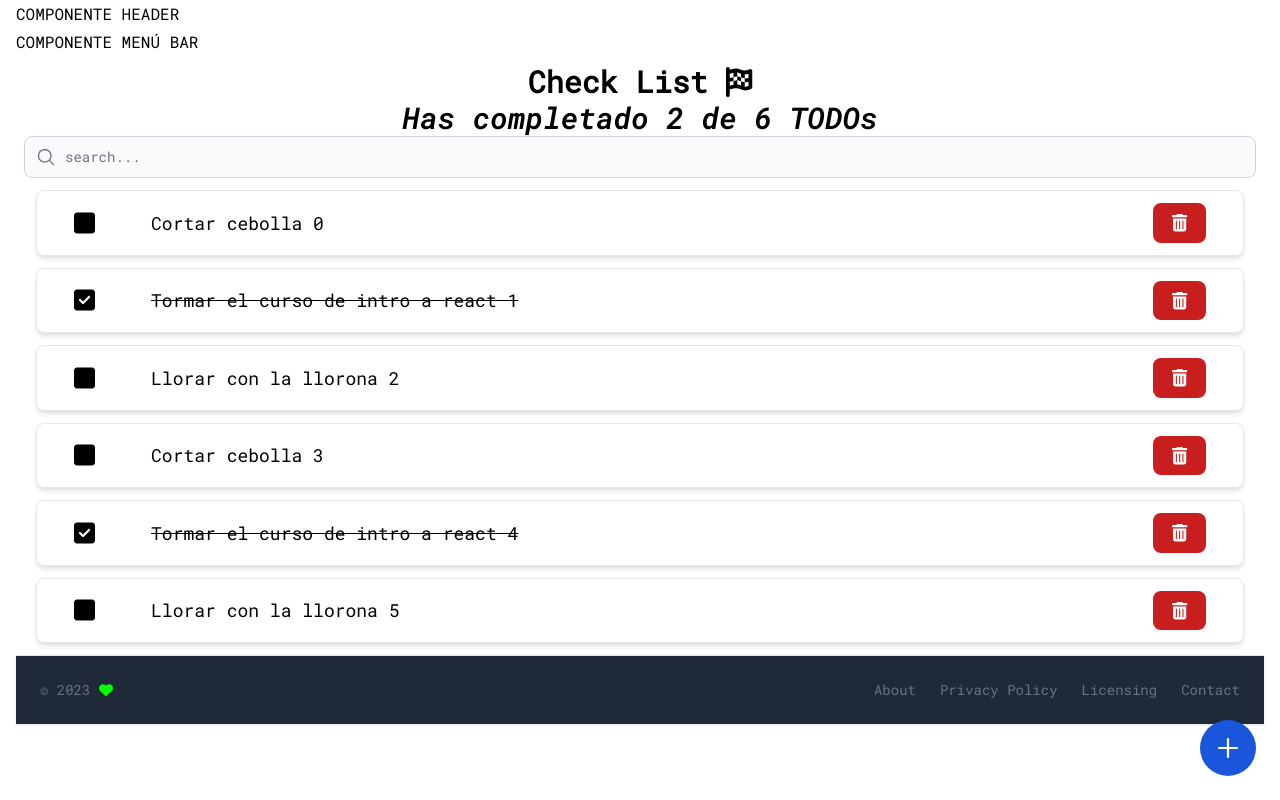
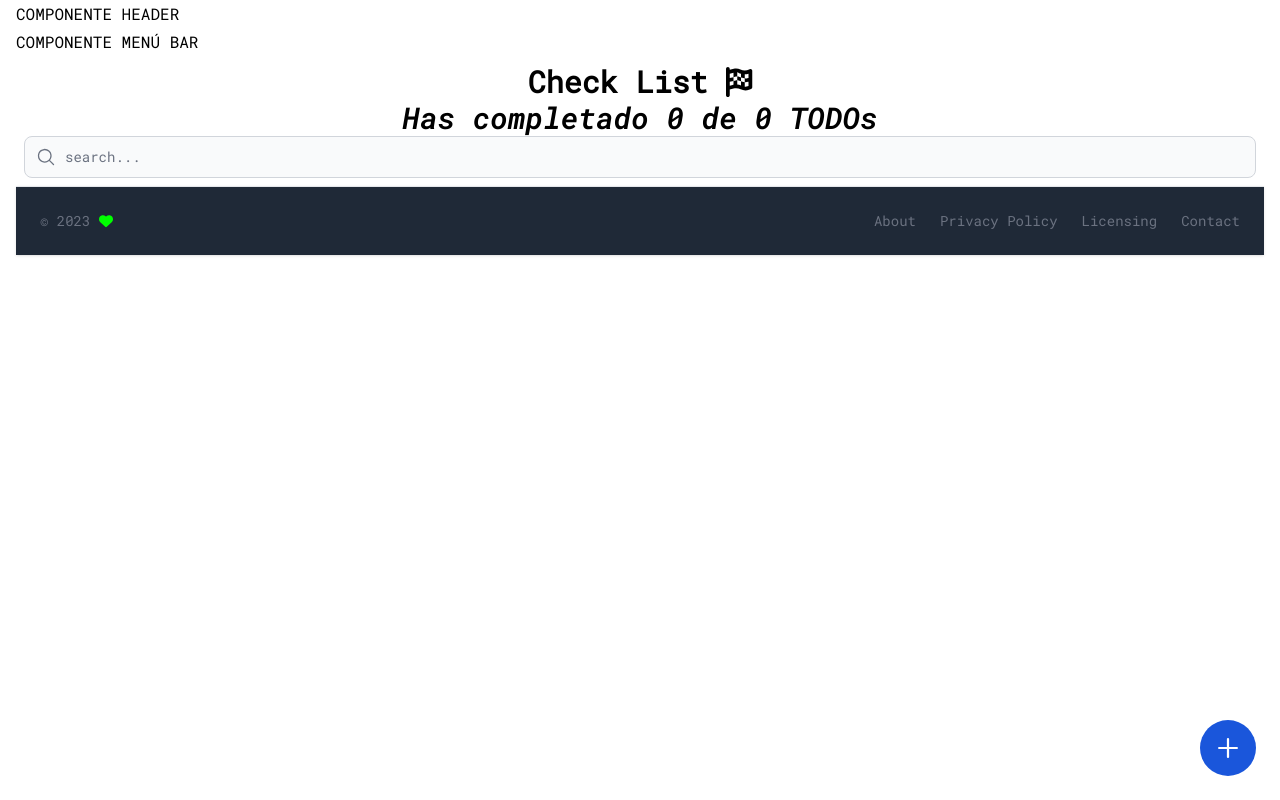
Before and after one commit to macknilan/todo-app-react, a React (Vite) app: page / in a window 1280 px wide. Built offline with nearby package versions, Linux system fonts and the light colour scheme.

Commit message:
:sparkles: [ADD] se agrega metodos para local storage...
y para persistencia en local storage

```diff
--- a/src/features/todos/components/TodoMain.jsx
+++ b/src/features/todos/components/TodoMain.jsx
@@ -4,17 +4,36 @@ import { TodoItem } from './TodoItem';
 import { TodoList } from './TodoList';
 import { TodoSearch } from './TodoSearch';
 
-const defaultTodos = [
-  { key: 0, text: 'Cortar cebolla 0', completed: false },
-  { key: 1, text: 'Tormar el curso de intro a react 1', completed: true },
-  { key: 2, text: 'Llorar con la llorona 2', completed: false },
-  { key: 3, text: 'Cortar cebolla 3', completed: false },
-  { key: 4, text: 'Tormar el curso de intro a react 4', completed: true },
-  { key: 5, text: 'Llorar con la llorona 5', completed: false },
-];
+// const defaultTodos = [
+//   { key: 0, text: 'Cortar cebolla 0', completed: false },
+//   { key: 1, text: 'Tormar el curso de intro a react 1', completed: true },
+//   { key: 2, text: 'Llorar con la llorona 2', completed: false },
+//   { key: 3, text: 'Cortar cebolla 3', completed: false },
+//   { key: 4, text: 'Tormar el curso de intro a react 4', completed: true },
+//   { key: 5, text: 'Llorar con la llorona 5', completed: false },
+// ];
 
 function TodoMain() {
-  const [todos, setTodos] = useState(defaultTodos);
+
+  // TRAER DE LOCALSTORAGE EL ARRAY DE TODO'S
+  // SI NO EXISTE TODOS_V1 SE CREA [] SI NO SE OBTIENE
+  const localStorageTodos = localStorage.getItem('TODOS_V1');
+  let parsedTodos;
+  if (!localStorageTodos) {
+    localStorage.setItem('TODOS_V1', JSON.stringify([]));
+    parsedTodos = [];
+  } else {
+    parsedTodos = JSON.parse(localStorageTodos);
+  }
+
+  // PERSISTIR LOS TODOS COMPLETADO/ELIMINADO EN LOCALSTORAGE
+  const saveTodos = (newTodos) => {
+      const stringifyTodos = JSON.stringify(newTodos);
+      localStorage.setItem('TODOS_V1', stringifyTodos);
+      setTodos(newTodos);
+    };
+
+  const [todos, setTodos] = useState(parsedTodos);
   const [searchValue, setSearchValue] = useState('');
 
   // BUSCAR TODOS Y LOS COMPLETADOS TODOS
@@ -37,14 +56,14 @@ function TodoMain() {
     const todoIndex = todos.findIndex((todo) => todo.text === text);
     const newTodos = [...todos];
     newTodos[todoIndex].completed = true;
-    setTodos(newTodos);
+    saveTodos(newTodos);
   };
   // ELIMINAR TODO
   const deleteTodo = (text) => {
     const todoIndex = todos.findIndex((todo) => todo.text === text);
     const newTodos = [...todos];
     newTodos.splice(todoIndex, 1);
-    setTodos(newTodos);
+    saveTodos(newTodos);
   };
 
   return (
```
